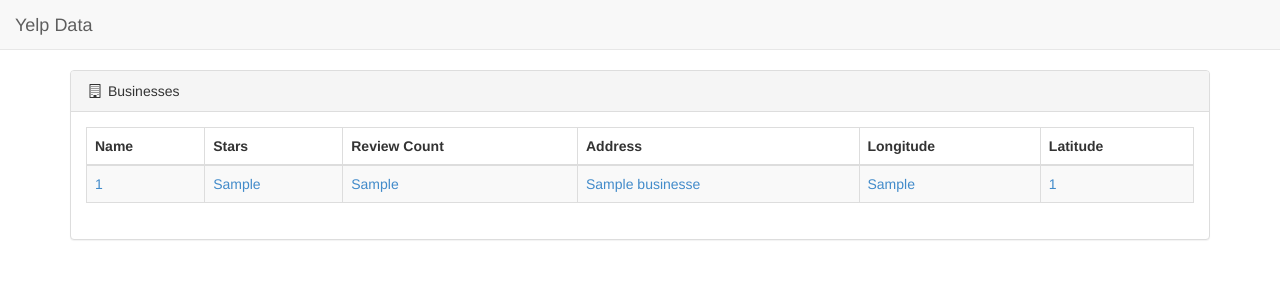
After one commit to zapat0s/CptS451, a Flask app: page / in a window 1280 px wide. The commit adds this page. Shown: the top 300 px of the page. Run offline with Flask 2, Linux system fonts and the light colour scheme; tables that the repository leaves empty or names only in its code hold one stand-in row (values such as "Sample post"); some libraries are stand-ins or nearby versions.

Commit message:
reviews now accepts a business_id

```diff
--- a/app.py
+++ b/app.py
@@ -10,16 +10,25 @@
 app.config['MYSQL_DATABASE_HOST'] = 'localhost'
 mysql.init_app(app)
 
-@app.route("/reviews/")
-def reviews_view(): # TODO: allow business_id to be specified
+@app.route("/")
+def index_view(): # TODO allow category and location to be specified
     cursor = mysql.connect().cursor()
-    cursor.execute("SELECT * FROM Businesses WHERE business_id = 'IK8ID-Dq7LZsPppx4sKLhg'")
+    cursor.execute("SELECT * FROM Businesses")
+    bussinesses = cursor.fetchall()
+    return render_template('index.html', bussinesses=bussinesses)
+
+@app.route("/reviews/<business_id>")
+def reviews_view(business_id): # TODO: allow business_id to be specified
+    cursor = mysql.connect().cursor()
+    cursor.execute("SELECT * FROM Businesses WHERE business_id = '" + business_id + "'")
     business = cursor.fetchone()
-    cursor.execute("SELECT * FROM Reviews WHERE business_id = 'IK8ID-Dq7LZsPppx4sKLhg' ORDER BY review_date")
+    cursor.execute("SELECT * FROM Reviews WHERE business_id = '" + business_id + "' ORDER BY review_date")
     reviews = cursor.fetchall()
-    cursor.execute("SELECT * FROM Checkins WHERE business_id = 'IK8ID-Dq7LZsPppx4sKLhg' ORDER BY day_time")
+    cursor.execute("SELECT * FROM Checkins WHERE business_id = '" + business_id + "' ORDER BY day_time")
     checkins = cursor.fetchall()
-    cursor.execute("SELECT Businesses.business_id, name, city, category, stars, review_count, latitude, longitude FROM Businesses INNER JOIN BusinessCategories ON Businesses.business_id = BusinessCategories.business_id WHERE category = 'Donuts' AND latitude BETWEEN (" + str(business[5]) + " - 0.15) AND (" + str(business[5]) + " + 0.15) AND longitude BETWEEN (" + str(business[6]) + " - 0.15) AND (" + str(business[6]) + " + 0.15) ORDER BY stars DESC, review_count DESC")
+    cursor.execute("SELECT * FROM BusinessCategories WHERE business_id = '" + business_id + "'")
+    cat = cursor.fetchone()
+    cursor.execute("SELECT Businesses.business_id, name, city, category, stars, review_count, latitude, longitude FROM Businesses INNER JOIN BusinessCategories ON Businesses.business_id = BusinessCategories.business_id WHERE category = '" + cat[1] + "' AND latitude BETWEEN (" + str(business[5]) + " - 0.15) AND (" + str(business[5]) + " + 0.15) AND longitude BETWEEN (" + str(business[6]) + " - 0.15) AND (" + str(business[6]) + " + 0.15) ORDER BY stars DESC, review_count DESC")
     competition = cursor.fetchall()
     return render_template('reviews.html', business=business, reviews=reviews, checkins=checkins, competition=competition)
 
--- /dev/null
+++ b/templates/index.html
@@ -0,0 +1,101 @@
+<!DOCTYPE html>
+<html>
+
+<head>
+
+    <meta charset="utf-8">
+    <meta name="viewport" content="width=device-width, initial-scale=1.0">
+
+    <title>Yelp Data</title>
+
+    <!-- Core CSS - Include with every page -->
+    <link href="{{ url_for('static', filename='css/bootstrap.min.css') }}" rel="stylesheet">
+    <link href="{{ url_for('static', filename='font-awesome/css/font-awesome.css') }}" rel="stylesheet">
+    <link href="{{ url_for('static', filename='css/main.css') }}" rel="stylesheet">
+
+    <!-- Page-Level Plugin CSS - Dashboard -->
+    <link href="{{ url_for('static', filename='css/plugins/morris/morris-0.4.3.min.css') }}" rel="stylesheet">
+    <link href="{{ url_for('static', filename='css/plugins/timeline/timeline.css') }}" rel="stylesheet">
+
+</head>
+
+<body>
+    <div id="wrapper">
+        <nav class="navbar navbar-default navbar-fixed-top" role="navigation" style="margin-bottom: 0">
+            <div class="navbar-header">
+                <button type="button" class="navbar-toggle" data-toggle="collapse" data-target=".sidebar-collapse">
+                    <span class="sr-only">Toggle navigation</span>
+                    <span class="icon-bar"></span>
+                    <span class="icon-bar"></span>
+                    <span class="icon-bar"></span>
+                </button>
+                <a class="navbar-brand" href="index.html">Yelp Data</a>
+            </div>
+        </nav>
+
+        <div id="page-wrapper" class="container content">
+            <!-- /.row -->
+            <div class="row">
+                <div class="col-lg-12">
+                    <div class="panel panel-default">
+                        <div class="panel-heading">
+                            <i class="fa fa-building-o fa-fw"></i> Businesses
+                        </div>
+                        <!-- /.panel-heading -->
+                        <div class="panel-body">
+                            <div class="row">
+                                <div class="col-lg-12">
+                                    <div class="table-responsive">
+                                        <table class="table table-bordered table-hover table-striped">
+                                            <thead>
+                                                <tr>
+                                                    <th>Name</th>
+                                                    <th>Stars</th>
+                                                    <th>Review Count</th>
+                                                    <th>Address</th>
+                                                    <th>Longitude</th>
+                                                    <th>Latitude</th>
+                                                </tr>
+                                            </thead>
+                                            <tbody>
+                                                {% for business in bussinesses %}
+                                                <tr class='clickableRow' href='reviews/{{ business[0] }}'>
+                                                    <td><a href='reviews/{{ business[0] }}'>{{ business[1] }}</a></td>
+                                                    <td><a href='reviews/{{ business[0] }}'>{{ business[7] }}</a></td>
+                                                    <td><a href='reviews/{{ business[0] }}'>{{ business[8] }}</a></td>
+                                                    <td><a href='reviews/{{ business[0] }}'>{{ business[2] }}</a></td>
+                                                    <td><a href='reviews/{{ business[0] }}'>{{ business[5] }}</a></td>
+                                                    <td><a href='reviews/{{ business[0] }}'>{{ business[6] }}</a></td>
+                                                </tr>
+                                                {% endfor %}
+                                            </tbody>
+                                        </table>
+                                    </div>
+                                    <!-- /.table-responsive -->
+                                </div>
+                                <!-- /.col-lg-12 (nested) -->
+                                <div class="col-lg-12">
+                                    <div id="morris-bar-chart"></div>
+                                </div>
+                                <!-- /.col-lg-12 (nested) -->
+                            </div>
+                            <!-- /.row -->
+                        </div>
+                        <!-- /.panel-body -->
+                    </div>
+                    <!-- /.panel -->
+            </div>
+            <!-- /.row -->
+        </div>
+        <!-- /#page-wrapper -->
+
+    </div>
+    <!-- /#wrapper -->
+
+    <!-- Core Scripts - Include with every page -->
+    <script src="{{ url_for('static', filename='js/jquery-1.10.2.js') }}"></script>
+    <script src="{{ url_for('static', filename='js/bootstrap.min.js') }}"></script>
+
+</body>
+
+</html>
```
Also changed, not shown: templates/area.html (+9 -7 lines), templates/reviews.html (+12 -8 lines).
